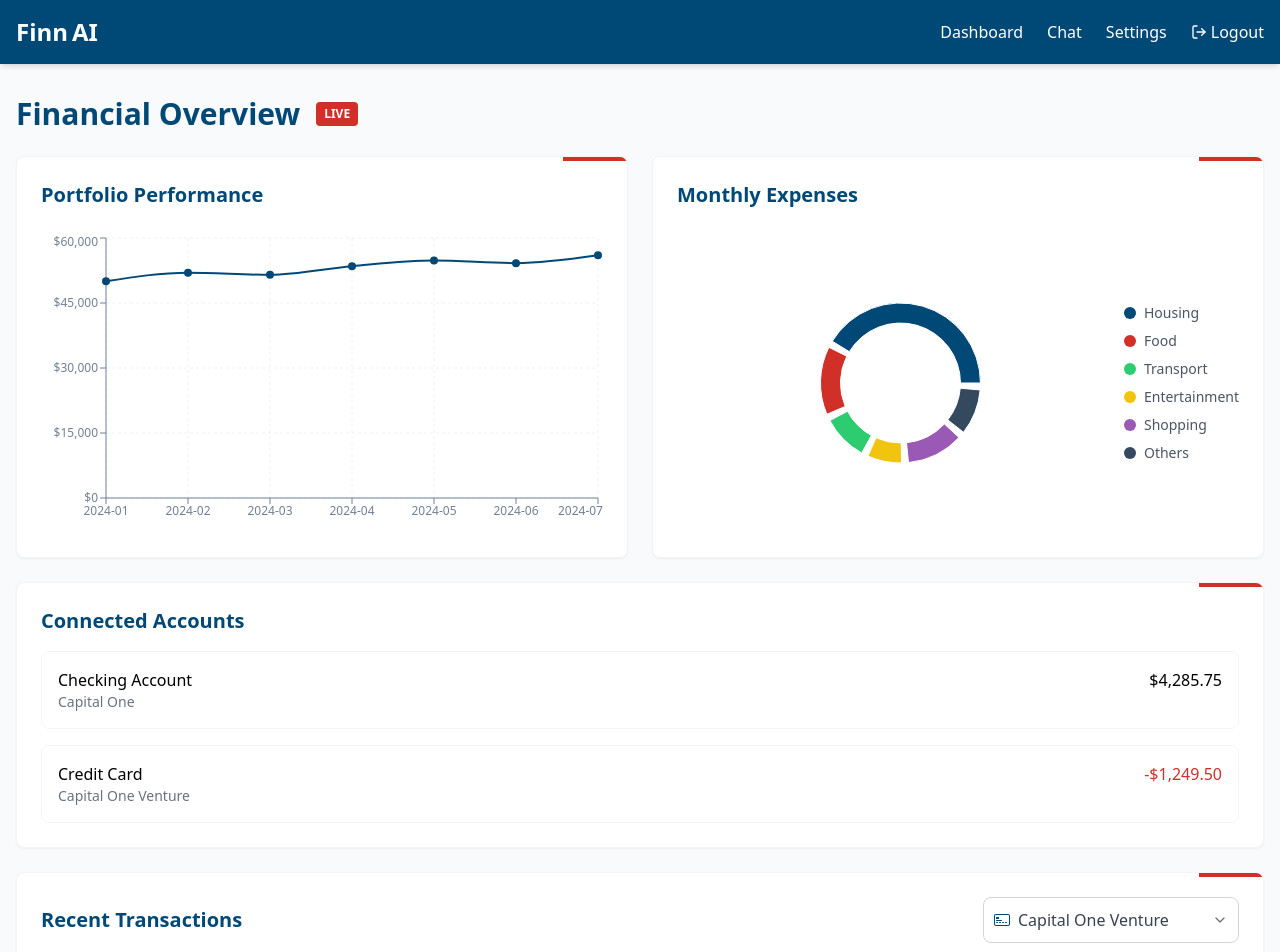
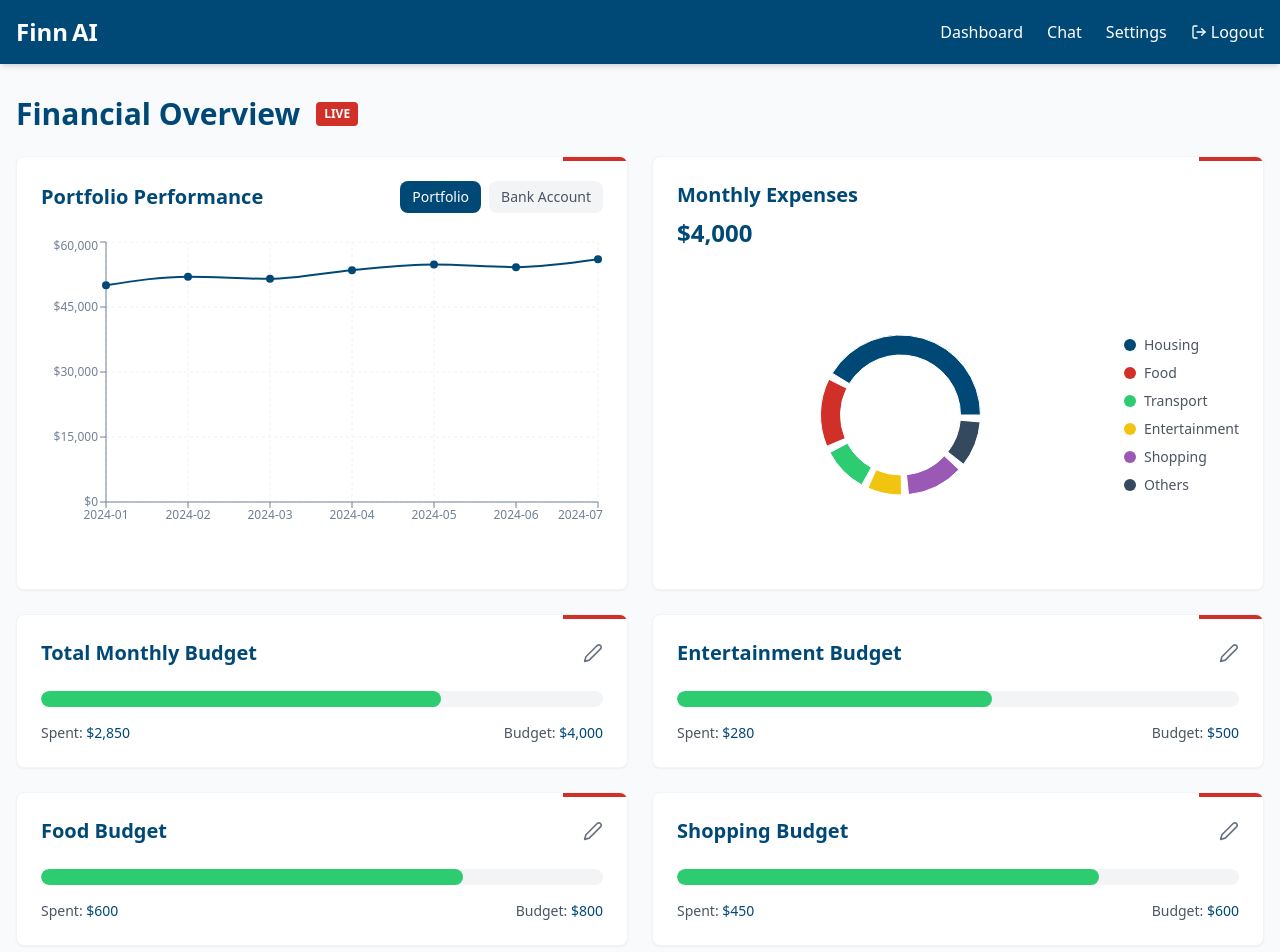
Before and after one commit to Sxzo/hackathon-2025, a React (Vite) app in the folder frontend/frontend/: page /dashboard in a window 1280 px wide. Shown: the top 952 px of the page. Built offline with nearby package versions, Linux system fonts and the light colour scheme; sample sign-in values are in the browser's storage.

Commit message:
Finalize the dashboard

```diff
--- a/frontend/frontend/src/pages/Dashboard.tsx
+++ b/frontend/frontend/src/pages/Dashboard.tsx
@@ -1,6 +1,6 @@
 import React, { useState } from 'react';
 import { BsCreditCard2Front } from 'react-icons/bs';
-import { FiChevronDown, FiCheck } from 'react-icons/fi';
+import { FiChevronDown, FiCheck, FiEdit2 } from 'react-icons/fi';
 import { LineChart, Line, PieChart, Pie, Cell, ResponsiveContainer, XAxis, YAxis, Tooltip, CartesianGrid } from 'recharts';
 
 const Dashboard = () => {
@@ -45,27 +45,67 @@ const Dashboard = () => {
     { name: 'Others', value: 400, color: '#34495e' },
   ];
 
+  // New bank account performance data
+  const bankData = [
+    { date: '2024-01', value: 4500 },
+    { date: '2024-02', value: 5200 },
+    { date: '2024-03', value: 4800 },
+    { date: '2024-04', value: 5500 },
+    { date: '2024-05', value: 6100 },
+    { date: '2024-06', value: 5800 },
+    { date: '2024-07', value: 6500 },
+  ];
+
+  const [selectedChart, setSelectedChart] = useState('portfolio');
+  const [showBudgetModal, setShowBudgetModal] = useState(false);
+  const [monthlyBudget, setMonthlyBudget] = useState(4000);
+  const [currentSpending, setCurrentSpending] = useState(2850);
+  const [entertainmentBudget, setEntertainmentBudget] = useState(500);
+  const [entertainmentSpending, setEntertainmentSpending] = useState(280);
+  const [foodBudget, setFoodBudget] = useState(800);
+  const [foodSpending, setFoodSpending] = useState(600);
+  const [shoppingBudget, setShoppingBudget] = useState(600);
+  const [shoppingSpending, setShoppingSpending] = useState(450);
+
   const handleCardSelect = (card: typeof cards[0]) => {
     setSelectedCard(card);
     setIsDropdownOpen(false);
   };
 
-  return (
-    <div className="bg-gray-50 min-h-screen pt-20">
-      <div className="container mx-auto p-4">
-        <div className="flex items-center mb-6">
-          <h1 className="text-3xl font-bold text-[#004977]">Financial Overview</h1>
-          <span className="ml-4 bg-[#d03027] text-white text-xs font-bold px-2 py-1 rounded">LIVE</span>
-        </div>
-
-        <div className="grid grid-cols-1 md:grid-cols-2 gap-6">
-          {/* Portfolio Performance Chart */}
+  // Modified Portfolio/Bank Account Chart Component
+  const renderPerformanceChart = () => (
     <div className="bg-white rounded-lg shadow-sm p-6 border border-gray-100 relative overflow-hidden">
       <div className="absolute top-0 right-0 w-16 h-1 bg-[#d03027]"></div>
-            <h2 className="text-xl font-semibold mb-6 text-[#004977]">Portfolio Performance</h2>
+      <div className="flex justify-between items-center mb-6">
+        <h2 className="text-xl font-semibold text-[#004977]">
+          {selectedChart === 'portfolio' ? 'Portfolio Performance' : 'Bank Account Performance'}
+        </h2>
+        <div className="flex gap-2">
+          <button
+            onClick={() => setSelectedChart('portfolio')}
+            className={`px-3 py-1.5 rounded-lg text-sm font-medium transition-colors ${
+              selectedChart === 'portfolio'
+                ? 'bg-[#004977] text-white'
+                : 'bg-gray-100 text-gray-600 hover:bg-gray-200'
+            }`}
+          >
+            Portfolio
+          </button>
+          <button
+            onClick={() => setSelectedChart('bank')}
+            className={`px-3 py-1.5 rounded-lg text-sm font-medium transition-colors ${
+              selectedChart === 'bank'
+                ? 'bg-[#004977] text-white'
+                : 'bg-gray-100 text-gray-600 hover:bg-gray-200'
+            }`}
+          >
+            Bank Account
+          </button>
+        </div>
+      </div>
       <div className="h-[300px]">
         <ResponsiveContainer width="100%" height="100%">
-                <LineChart data={portfolioData}>
+          <LineChart data={selectedChart === 'portfolio' ? portfolioData : bankData}>
             <CartesianGrid strokeDasharray="3 3" stroke="#f0f0f0" />
             <XAxis
               dataKey="date"
@@ -83,7 +123,7 @@ const Dashboard = () => {
                 border: '1px solid #e2e8f0',
                 borderRadius: '8px',
               }}
-                    formatter={(value) => [`$${value.toLocaleString()}`, 'Portfolio Value']}
+              formatter={(value) => [`$${value.toLocaleString()}`, 'Value']}
             />
             <Line
               type="monotone"
@@ -97,11 +137,122 @@ const Dashboard = () => {
         </ResponsiveContainer>
       </div>
     </div>
+  );
 
-          {/* Expenses Distribution Chart */}
+  // New Budget Meter Component
+  const renderBudgetMeters = () => {
+    const meters = [
+      {
+        title: 'Total Monthly Budget',
+        current: currentSpending,
+        budget: monthlyBudget,
+        onClick: () => setShowBudgetModal(true)
+      },
+      {
+        title: 'Entertainment Budget',
+        current: entertainmentSpending,
+        budget: entertainmentBudget,
+        onClick: () => setShowBudgetModal(true)
+      },
+      {
+        title: 'Food Budget',
+        current: foodSpending,
+        budget: foodBudget,
+        onClick: () => setShowBudgetModal(true)
+      },
+      {
+        title: 'Shopping Budget',
+        current: shoppingSpending,
+        budget: shoppingBudget,
+        onClick: () => setShowBudgetModal(true)
+      }
+    ];
+
+    return (
+      <div className="grid grid-cols-1 md:grid-cols-2 gap-6">
+        {meters.map((meter, index) => {
+          const progress = (meter.current / meter.budget) * 100;
+          const progressColor = progress > 90 ? '#d03027' : progress > 75 ? '#f1c40f' : '#2ecc71';
+
+          return (
+            <div key={index} className="bg-white rounded-lg shadow-sm p-6 border border-gray-100 relative overflow-hidden">
+              <div className="absolute top-0 right-0 w-16 h-1 bg-[#d03027]"></div>
+              <div className="flex justify-between items-center mb-6">
+                <h2 className="text-xl font-semibold text-[#004977]">{meter.title}</h2>
+                <button
+                  onClick={meter.onClick}
+                  className="text-gray-500 hover:text-[#004977] transition-colors"
+                >
+                  <FiEdit2 className="w-5 h-5" />
+                </button>
+              </div>
+              <div className="space-y-4">
+                <div className="h-4 bg-gray-100 rounded-full overflow-hidden">
+                  <div
+                    className="h-full transition-all duration-500 rounded-full"
+                    style={{ width: `${Math.min(progress, 100)}%`, backgroundColor: progressColor }}
+                  />
+                </div>
+                <div className="flex justify-between text-sm">
+                  <span className="text-gray-600">
+                    Spent: <span className="font-medium text-[#004977]">${meter.current.toLocaleString()}</span>
+                  </span>
+                  <span className="text-gray-600">
+                    Budget: <span className="font-medium text-[#004977]">${meter.budget.toLocaleString()}</span>
+                  </span>
+                </div>
+              </div>
+            </div>
+          );
+        })}
+      </div>
+    );
+  };
+
+  // Budget Edit Modal
+  const renderBudgetModal = () => (
+    showBudgetModal && (
+      <div className="fixed inset-0 bg-black bg-opacity-50 flex items-center justify-center z-50">
+        <div className="bg-white rounded-lg p-6 w-full max-w-md">
+          <h3 className="text-xl font-semibold mb-4 text-[#004977]">Edit Monthly Budget</h3>
+          <input
+            type="number"
+            value={monthlyBudget}
+            onChange={(e) => setMonthlyBudget(Number(e.target.value))}
+            className="w-full p-2 border rounded-lg mb-4 focus:outline-none focus:ring-2 focus:ring-[#004977] focus:border-[#004977]"
+          />
+          <div className="flex justify-end gap-3">
+            <button
+              onClick={() => setShowBudgetModal(false)}
+              className="px-4 py-2 text-gray-600 hover:text-gray-800 transition-colors"
+            >
+              Cancel
+            </button>
+            <button
+              onClick={() => setShowBudgetModal(false)}
+              className="px-4 py-2 bg-[#004977] text-white rounded-lg hover:bg-[#003d66] transition-colors"
+            >
+              Save
+            </button>
+          </div>
+        </div>
+      </div>
+    )
+  );
+
+  // Modify the expenses pie chart section to include the total in the center
+  const renderExpensesChart = () => {
+    const totalExpenses = expensesData.reduce((sum, item) => sum + item.value, 0);
+
+    return (
       <div className="bg-white rounded-lg shadow-sm p-6 border border-gray-100 relative overflow-hidden">
         <div className="absolute top-0 right-0 w-16 h-1 bg-[#d03027]"></div>
-            <h2 className="text-xl font-semibold mb-6 text-[#004977]">Monthly Expenses</h2>
+        <div className="flex flex-col">
+          <h2 className="text-xl font-semibold text-[#004977]">Monthly Expenses</h2>
+          <div className="text-2xl font-bold text-[#004977] mt-2 mb-4">
+            ${totalExpenses.toLocaleString()}
+          </div>
+        </div>
         <div className="h-[300px] flex items-center">
           <ResponsiveContainer width="100%" height="100%">
             <PieChart>
@@ -138,6 +289,24 @@ const Dashboard = () => {
           </div>
         </div>
       </div>
+    );
+  };
+
+  return (
+    <div className="bg-gray-50 min-h-screen pt-20">
+      <div className="container mx-auto p-4">
+        <div className="flex items-center mb-6">
+          <h1 className="text-3xl font-bold text-[#004977]">Financial Overview</h1>
+          <span className="ml-4 bg-[#d03027] text-white text-xs font-bold px-2 py-1 rounded">LIVE</span>
+        </div>
+
+        <div className="grid grid-cols-1 md:grid-cols-2 gap-6">
+          {renderPerformanceChart()}
+          {renderExpensesChart()}
+        </div>
+
+        <div className="mt-6">
+          {renderBudgetMeters()}
         </div>
 
         {/* Connected Accounts Section */}
@@ -289,6 +458,8 @@ const Dashboard = () => {
             </div>
           </div>
         </div>
+
+        {renderBudgetModal()}
       </div>
     </div>
   )
```
Lines whose indentation alone changed are shown as unchanged.
